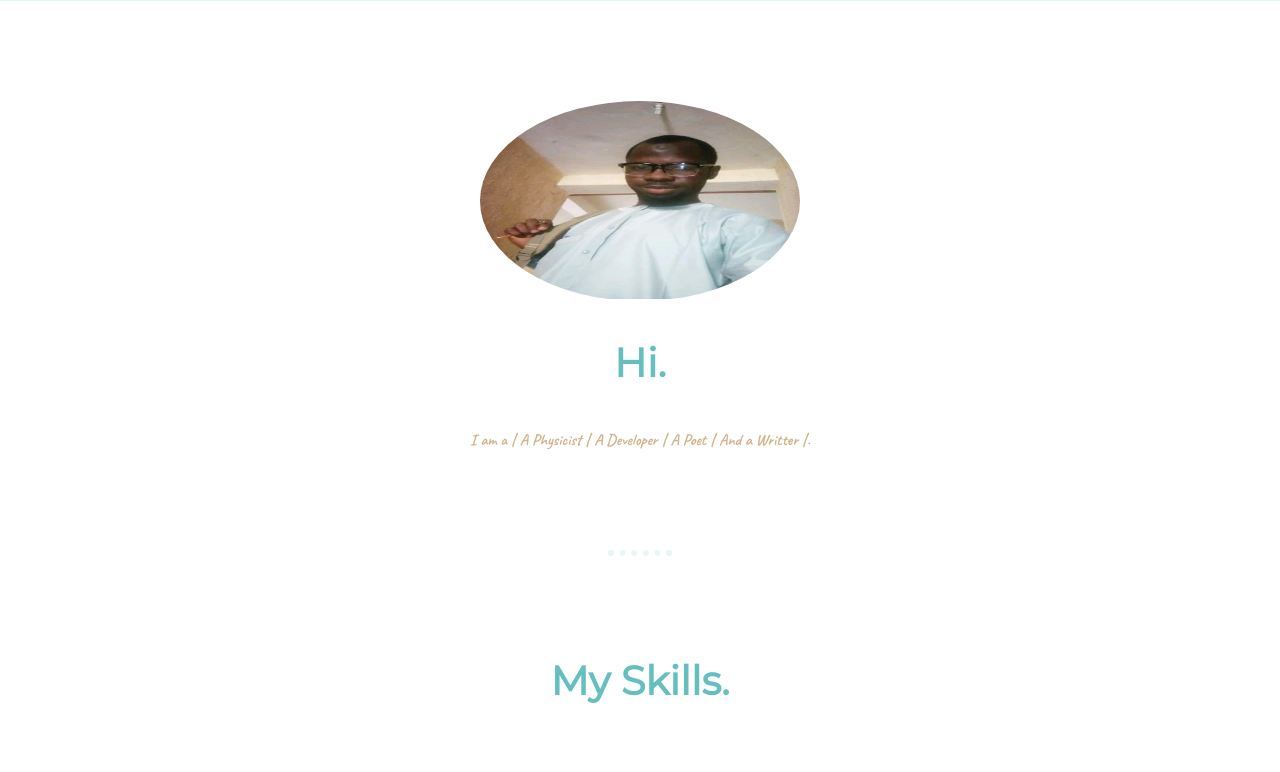
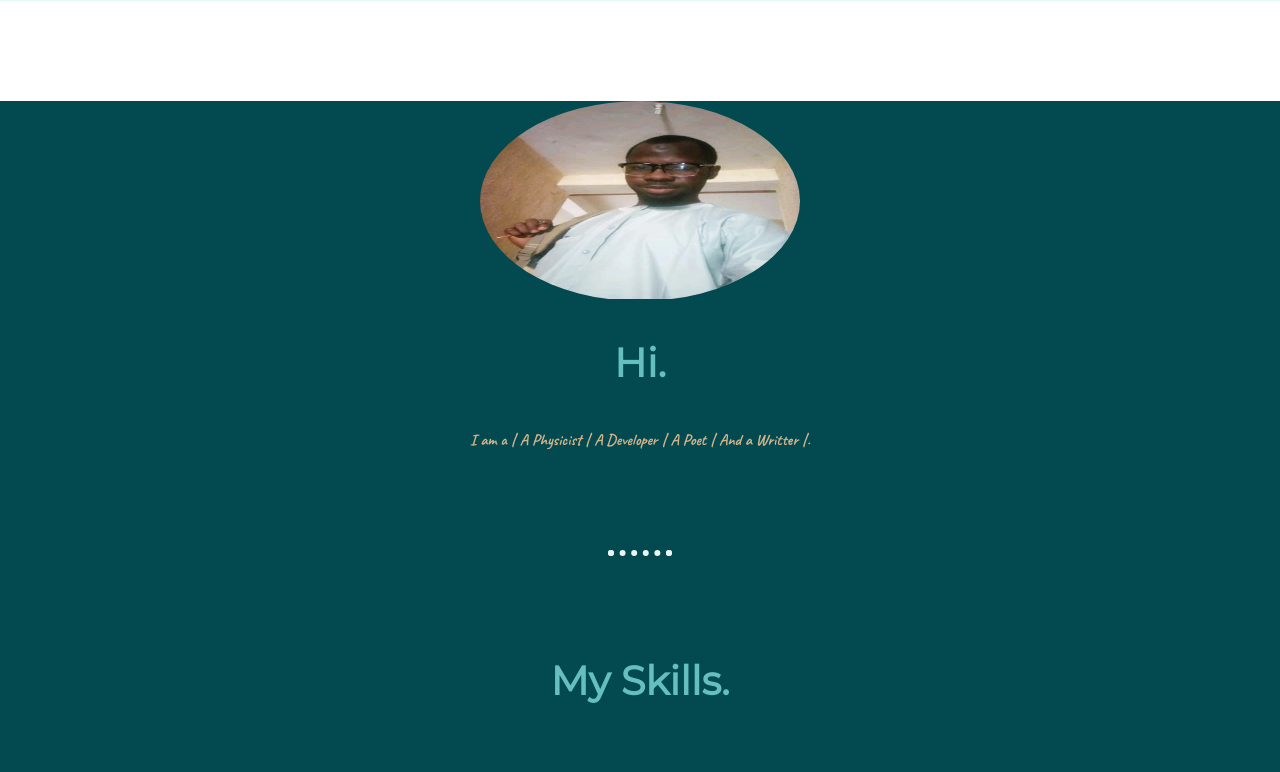
Before and after one commit to muslihudeen/peronalSite, a plain HTML site: page index.html in a window 1280 px wide. Shown: the part 928-1700 px from the top of the page. Drawn offline with Linux system fonts and the light colour scheme.

Commit message:
styles.css

```diff
--- a/css/styles.css
+++ b/css/styles.css
@@ -40,7 +40,7 @@ hr{
 }
 
 .middle-container{
-    background-color: 0f44af;
+    background-color: #024950;
     margin: 100px 0;
 
     }
```
